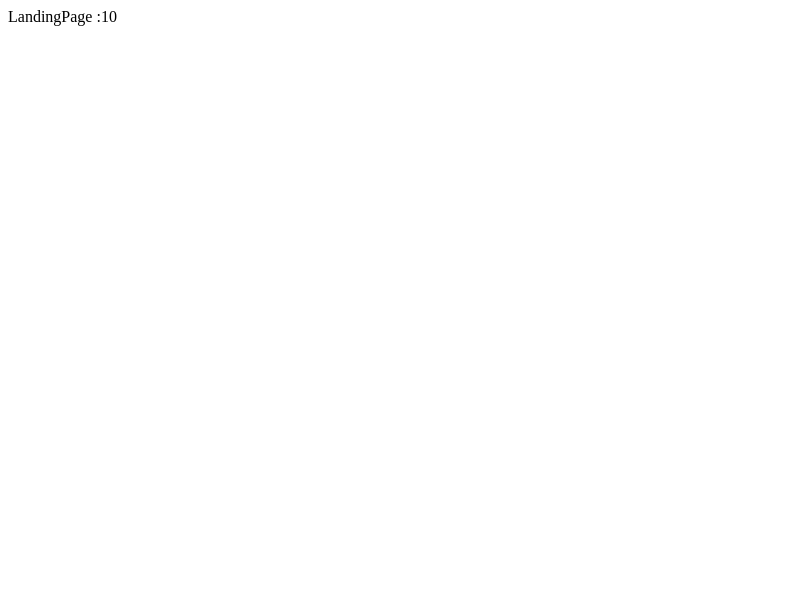
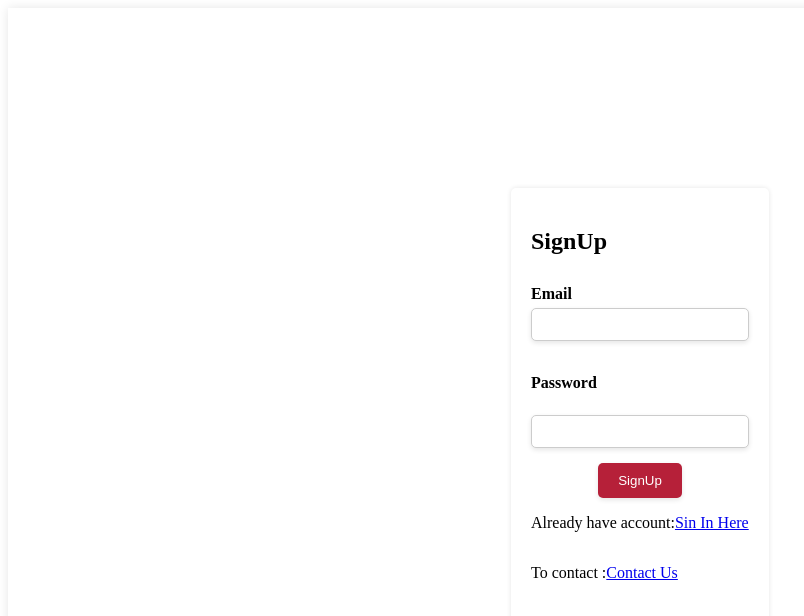
Before and after one commit to Chandanjanardan/reactproject, a React (Create React App) app in the folder reactrouter/: page / in a window 1280 px wide. Shown: the top 616 px of the page, without its empty margins (0-804 px from the left). Built offline with nearby package versions, Linux system fonts and the light colour scheme.

Commit message:
adding axios

```diff
--- a/reactrouter/package.json
+++ b/reactrouter/package.json
@@ -6,6 +6,7 @@
     "@testing-library/jest-dom": "^5.16.5",
     "@testing-library/react": "^13.4.0",
     "@testing-library/user-event": "^13.5.0",
+    "axios": "^1.4.0",
     "react": "^18.2.0",
     "react-dom": "^18.2.0",
     "react-router-dom": "^6.11.2",
--- a/reactrouter/src/App.js
+++ b/reactrouter/src/App.js
@@ -10,10 +10,10 @@ function App() {
     <div className="App">
     {/* <h1>This is app.js</h1> */}
     <Routes>
-      {/* <Route path='/' element={<Signup/>}/>
+      <Route path='/' element={<Signup/>}/>
       <Route path='/signin' element={<Signin/>}/>
-      <Route path="/contact" element={<Contact/>}/> */}
-      <Route path='/' element={<LandingPage/>}/>
+      <Route path="/contact" element={<Contact/>}/>
+      <Route path='/landingpage' element={<LandingPage/>}/>
     </Routes>
     </div>
   );
--- a/reactrouter/src/LandingPage.js
+++ b/reactrouter/src/LandingPage.js
@@ -1,20 +1,37 @@
-import React, { useEffect } from 'react'
+import React, { useEffect,useState } from 'react';
+import axios from 'axios';
 
 // use effect
 // hook responsible for side effect like api calling
 
 function LandingPage() {
+    const [counter,setCounter]=useState(0)
     let a=10
     // console.log("i am redering in landing page componennt")
-
+    // https://dummyjson.com/products
     useEffect(()=>{
         console.log("I am hello from useeffect")
-        let body= document.querySelector(".header");
-        console.log(body)
+        const apicaling=async()=>{
+            try {
+                let response = await axios.get("https://dummyjson.com/products")
+                console.log(response.data.products)
+
+            } catch (error) {
+                console.log(error)
+            }
+        }
+        apicaling()
+        // let body= document.querySelector(".header");
+        // console.log(body)
     },[])
     // console.log(" I am below useeffect")
+    // case 1: when dependency array is empty it will run only once
+    // case 2: when dependency array have some stte or props
+    // then the state and props changes your useeffect trigger that many time
   return (
-    <div className='header'>LandingPage :{a}</div>
+    <div className='header'>
+    <button onClick={()=>setCounter(counter+1)}>+{counter}</button>
+    </div>
   )
 }
 
```
Also changed, not shown: 1 other file (tests, documents, lock files or other folders).
